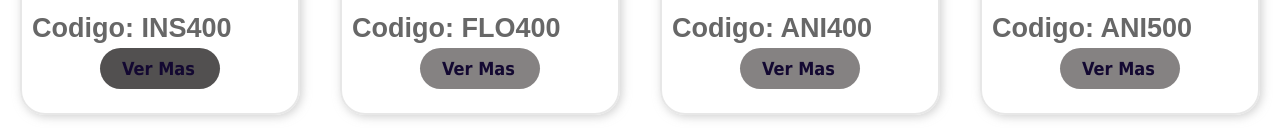
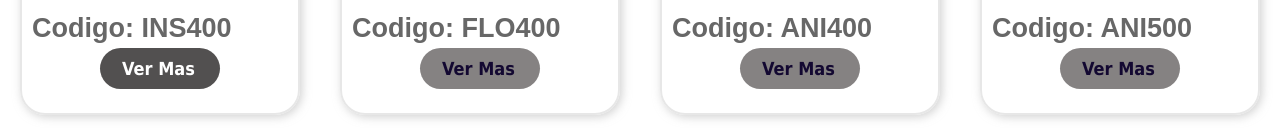
Before and after one commit to joape/Entrega2_React, a React (Create React App) app: page / in a window 1280 px wide. In both pictures the pointer is over the link 160 px from the left and 699 px from the top of the page. Shown: the part 631-770 px from the top of the page. Built offline with nearby package versions, Linux system fonts and the light colour scheme; the HTML template or start-up script is replaced by a standard one.

Commit message:
Cambio en el boton hover

```diff
--- a/src/assets/styles/styles.css
+++ b/src/assets/styles/styles.css
@@ -202,6 +202,7 @@ a {
 
 .articulos .articulo .vermasbtn:hover {
     background-color: #525050;
+    color: rgb(255, 255, 255)
 }
 
 .articulos .detalle {
```
